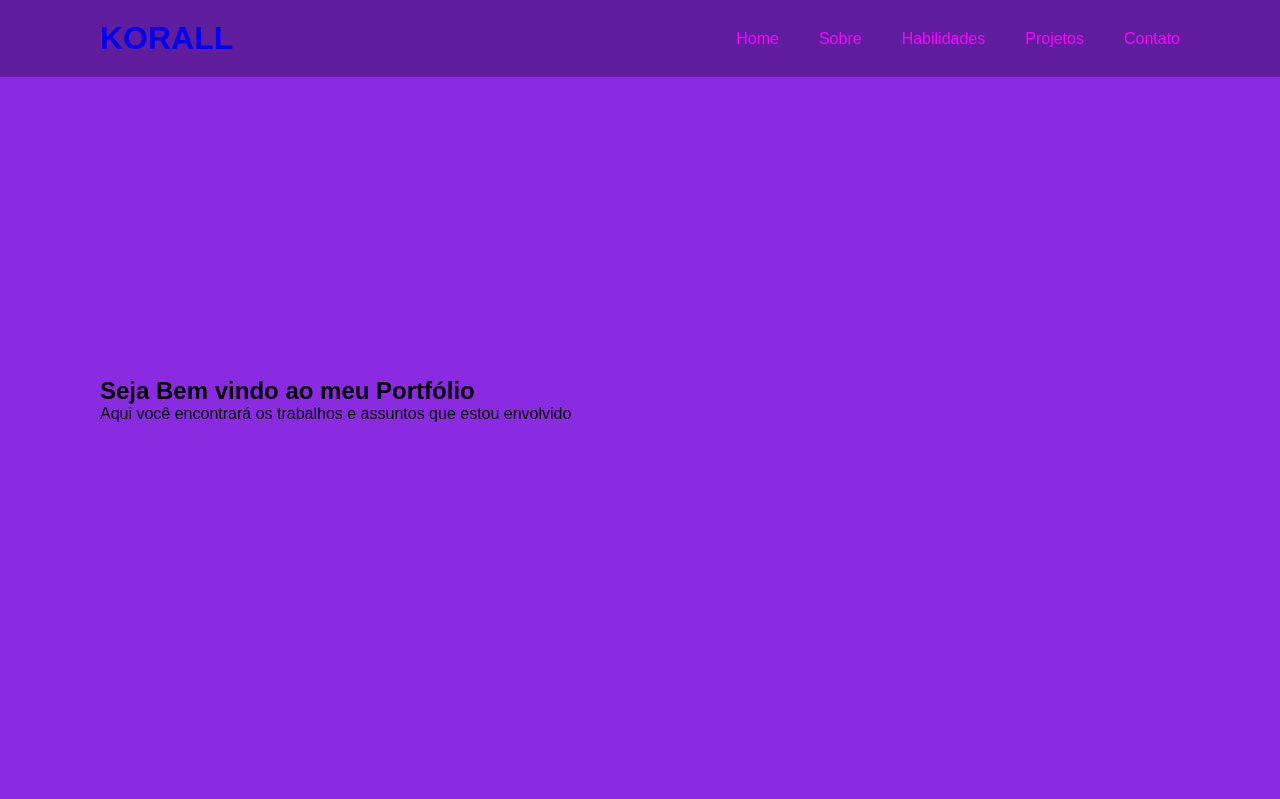
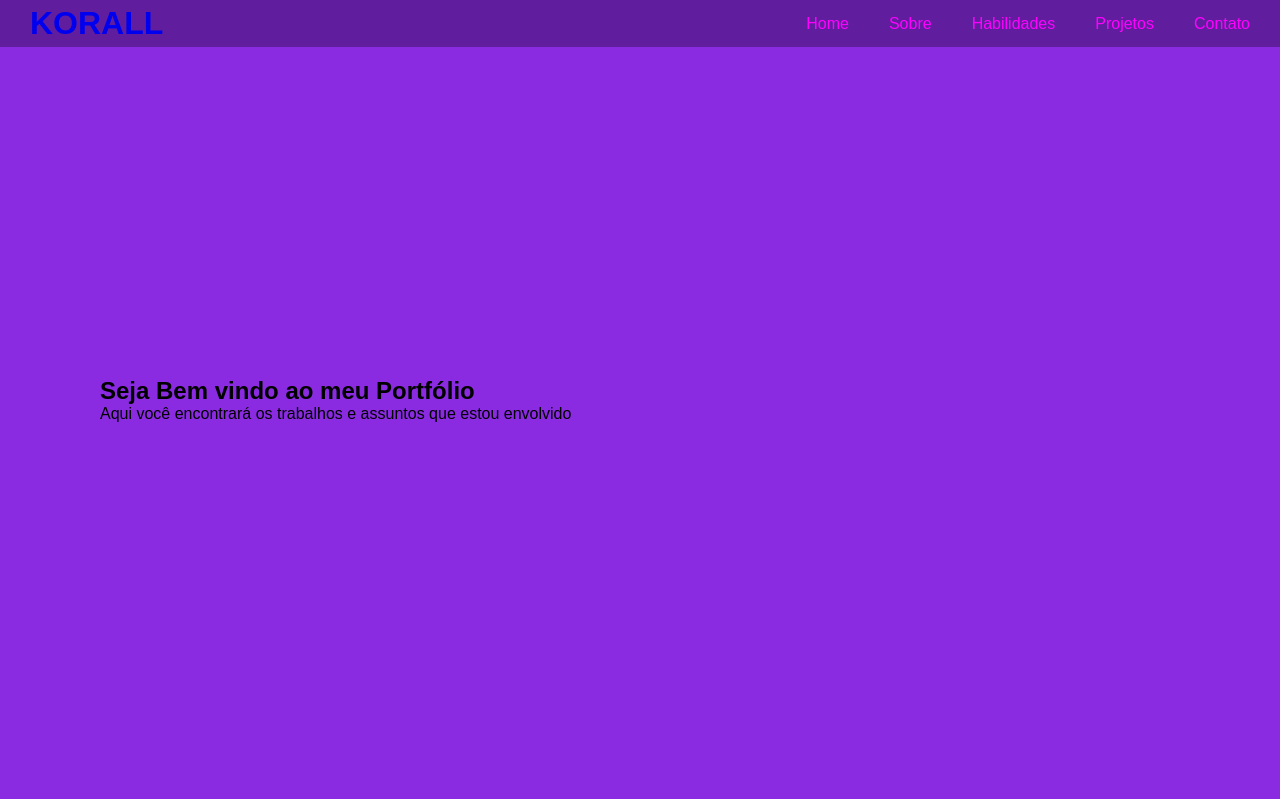
Before and after one commit to klebsonoliveirarodrigues/klebson_oliveira_rodrigues, a PHP site: page / in a window 1280 px wide. Shown: the top 799 px of the page. Run offline with PHP 8.4, Linux system fonts and the light colour scheme.

Commit message:
Stilizando o Header

```diff
--- a/css/style.css
+++ b/css/style.css
@@ -28,7 +28,7 @@ header
   top: 0;
   left: 0;
   width: 100%;
-  padding: 20px 100px;
+  padding: 5px 30px;
   display: flex;
   justify-content: space-between;
   align-items: center;
```
